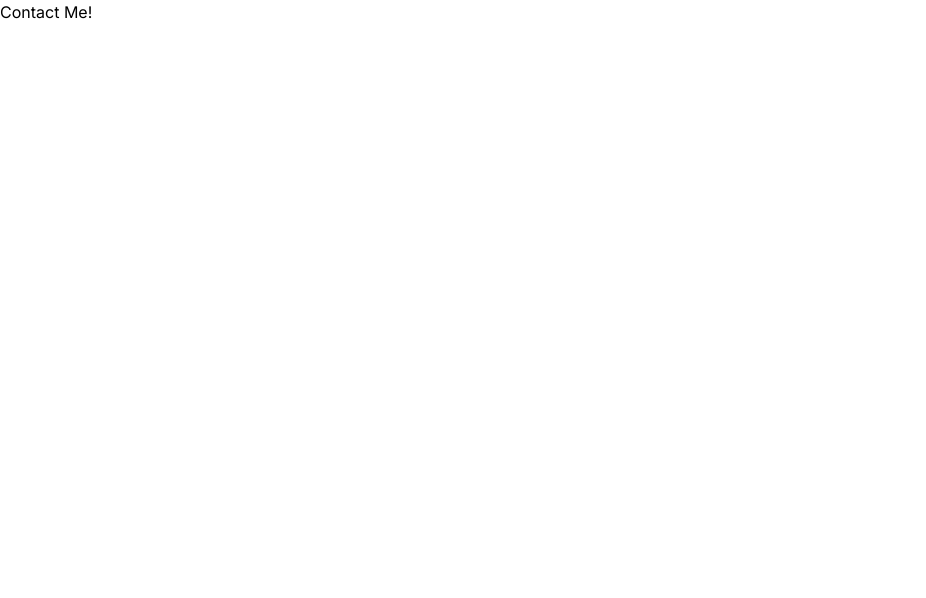
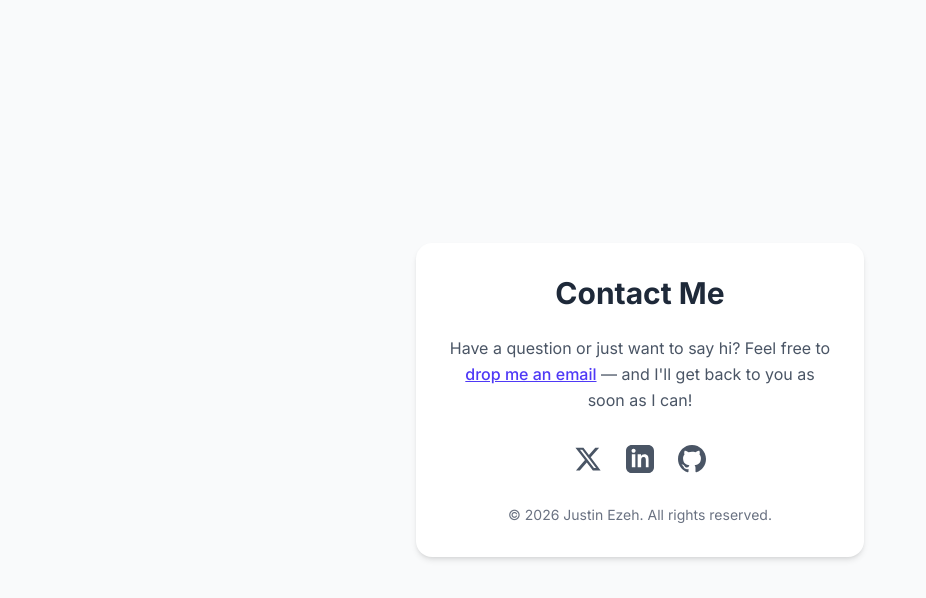
Before and after one commit to chereolisa/alx-capstone, a React (Vite) app in the folder Quiz-App/: page /contact in a window 1280 px wide. Shown: the top 598 px of the page, without its empty margins (0-926 px from the left). Built offline with nearby package versions, Linux system fonts and the light colour scheme.

Commit message:
Official final commit

```diff
--- a/Quiz-App/package.json
+++ b/Quiz-App/package.json
@@ -13,6 +13,7 @@
     "@tailwindcss/vite": "^4.1.18",
     "he": "^1.2.0",
     "react": "^19.2.0",
+    "react-confetti": "^6.4.0",
     "react-dom": "^19.2.0",
     "react-router-dom": "^7.13.0",
     "tailwindcss": "^4.1.18"
@@ -22,7 +23,7 @@
     "@types/react": "^19.2.7",
     "@types/react-dom": "^19.2.3",
     "@vitejs/plugin-react": "^5.1.1",
-    "eslint": "^4.0.0",
+    "eslint": "^9.39.3",
     "eslint-plugin-react-hooks": "^7.0.1",
     "eslint-plugin-react-refresh": "^0.4.24",
     "globals": "^16.5.0",
--- a/Quiz-App/src/components/Contact.jsx
+++ b/Quiz-App/src/components/Contact.jsx
@@ -2,8 +2,64 @@ import React from "react";
 
 const Contact = () => {
   return (
-    <div>
-      <h1>Contact Me!</h1>
+    <div className="min-h-screen flex items-center justify-center bg-gray-50 px-4 py-12">
+      <div className="max-w-md w-full bg-white p-8 rounded-2xl shadow-md text-center">
+        <h1 className="text-3xl font-bold text-gray-800 mb-6">Contact Me</h1>
+
+        <p className="text-gray-600 mb-8 leading-relaxed">
+          Have a question or just want to say hi? Feel free to{" "}
+          <a
+            href="mailto:justincherechukwu@gmail.com"
+            className="text-indigo-600 font-medium hover:text-indigo-800 underline"
+          >
+            drop me an email
+          </a>{" "}
+          — and I'll get back to you as soon as I can!
+        </p>
+
+        {/* Optional: quick social links */}
+        <div className="flex justify-center gap-6 mt-6">
+          <a
+            href="https://x.com/chereolisa"
+            target="_blank"
+            rel="noopener noreferrer"
+            className="text-gray-600 hover:text-[#000000] transition"
+            aria-label="Twitter"
+          >
+            <svg className="w-7 h-7" fill="currentColor" viewBox="0 0 24 24">
+              <path d="M18.244 2.25h3.308l-7.227 8.26 8.502 11.24H16.17l-5.214-6.817L4.99 21.75H1.68l7.73-8.835L1.254 2.25H8.08l4.713 6.231zm-1.161 17.52h1.833L7.084 4.126H5.117z" />
+            </svg>
+          </a>
+
+          <a
+            href="https://www.linkedin.com/in/ezeh-cherechukwu-jay"
+            target="_blank"
+            rel="noopener noreferrer"
+            className="text-gray-600 hover:text-indigo-600 transition"
+            aria-label="LinkedIn"
+          >
+            <svg className="w-7 h-7" fill="currentColor" viewBox="0 0 24 24">
+              <path d="M19 0h-14c-2.761 0-5 2.239-5 5v14c0 2.761 2.239 5 5 5h14c2.762 0 5-2.239 5-5v-14c0-2.761-2.238-5-5-5zm-11 19h-3v-11h3v11zm-1.5-12.268c-.966 0-1.75-.79-1.75-1.764s.784-1.764 1.75-1.764 1.75.79 1.75 1.764-.783 1.764-1.75 1.764zm13.5 12.268h-3v-5.604c0-1.337-.029-3.058-1.867-3.058-1.867 0-2.152 1.459-2.152 2.966v5.696h-3v-11h2.882v1.509h.039c.401-.757 1.381-1.557 2.837-1.557 3.033 0 3.597 1.997 3.597 4.597v6.451z" />
+            </svg>
+          </a>
+
+          <a
+            href="https://github.com/chereolisa"
+            target="_blank"
+            rel="noopener noreferrer"
+            className="text-gray-600 hover:text-[#000000] transition"
+            aria-label="GitHub"
+          >
+            <svg className="w-7 h-7" fill="currentColor" viewBox="0 0 24 24">
+              <path d="M12 0C5.374 0 0 5.373 0 12c0 5.302 3.438 9.8 8.207 11.387.599.111.793-.261.793-.577v-2.234c-3.338.726-4.033-1.416-4.033-1.416-.546-1.387-1.333-1.756-1.333-1.756-1.089-.745.083-.729.083-.729 1.205.084 1.839 1.237 1.839 1.237 1.07 1.834 2.807 1.304 3.492.997.107-.775.418-1.305.762-1.604-2.665-.305-5.467-1.334-5.467-5.931 0-1.311.469-2.381 1.236-3.221-.124-.303-.535-1.524.117-3.176 0 0 1.008-.322 3.301 1.23A11.509 11.509 0 0112 5.803c1.02.005 2.047.138 3.006.404 2.291-1.552 3.297-1.23 3.297-1.23.653 1.653.242 2.874.118 3.176.77.84 1.235 1.911 1.235 3.221 0 4.609-2.807 5.624-5.479 5.921.43.372.823 1.102.823 2.222v3.293c0 .319.192.694.801.576C20.566 21.797 24 17.3 24 12c0-6.627-5.373-12-12-12z" />
+            </svg>
+          </a>
+        </div>
+
+        <p className="mt-8 text-sm text-gray-500">
+          © {new Date().getFullYear()} Justin Ezeh. All rights reserved.
+        </p>
+      </div>
     </div>
   );
 };
--- a/Quiz-App/src/components/HomePage.jsx
+++ b/Quiz-App/src/components/HomePage.jsx
@@ -2,9 +2,12 @@ import { Link } from "react-router-dom";
 
 const HomePage = () => {
   return (
-    <div className="flex flex-col justify-center items-center p-8">
+    <div className="flex flex-col justify-center items-center min-h-screen p-4 sm:p-8 md:p-10 lg:p-12 ">
       <nav>
-        <ul className="flex justify-evenly gap-48 font-itim text-2xl">
+        <ul
+          className="flex justify-evenly font-itim text-2xl sm:gap-8
+          md:gap-12 lg:gap-16"
+        >
           <Link
             to="/"
             className="hover:bg-[#4E062E] hover:text-[#ffffff] px-4 py-2 rounded-md "
@@ -12,7 +15,7 @@ const HomePage = () => {
             Home
           </Link>
           <Link
-            to="/quiz"
+            to="/preferences"
             className="hover:bg-[#4E062E] hover:text-[#ffffff] px-4 py-2 rounded-md "
           >
             Quiz
@@ -26,15 +29,18 @@ const HomePage = () => {
         </ul>
       </nav>
       <img src="/Logo.svg" alt="Logo" />
-      <h1 className="text-8xl font-lemon font-bold text-[#4E062E] mb-4 mt-0">
+      <h1 className="font-lemon font-bold text-[#4E062E] mb-4 mt-0 md:mb-6 text-center text-5xl sm:text-6xl md:text-7xl lg:text-8xl">
         QUIZZIE
       </h1>
-      <p className="font-itim text-2xl m-4 ">
+      <p
+        className="font-itim m-4 text-center text-lg sm:text-xl md:text-2xl mb-8 md:mb-10 px-4 sm:px-0
+        max-w-xl"
+      >
         Test your knowledge across different topics with a quick quiz!
       </p>
       <Link
         to="/preferences"
-        className="bg-[#4E062E] hover:bg-[#85044b] hover:text-[#ffffff] px-8 py-4 rounded-md font-itim font-normal text-[#ffffff] text-2xl"
+        className="bg-[#4E062E] hover:bg-[#85044b] hover:text-[#ffffff] px-8 py-4 rounded-md font-itim font-normal text-[#ffffff] text-xl sm:text-2xl"
       >
         Take a Quiz
       </Link>
--- a/Quiz-App/src/components/Preferences.jsx
+++ b/Quiz-App/src/components/Preferences.jsx
@@ -11,14 +11,17 @@ function Preferences() {
 
   return (
     <div className="m-6 flex flex-col justify-center items-center">
-      <h2 className="text-center font-lemon text-4xl mb-4">
+      <h2
+        className="text-center font-lemon text-3xl sm:text-4xl md:text-5xl
+        mb-6 sm:mb-8 md:mb-10"
+      >
         Select your Preferences
       </h2>
 
-      <div className="flex flex-col w-1/2 justify-end ">
+      <div className="flex flex-col w-full sm:w-1/2 justify-end gap-3 ">
         <label
           htmlFor="topic"
-          className="mt-4 mb-1 font-itim font-normal text-2xl"
+          className="mt-4 font-itim font-normal text-xl sm:text-2xl"
         >
           Topic
         </label>
@@ -32,14 +35,14 @@ function Preferences() {
           <option value="">Select a topic</option>
           <option value="19">Mathematics</option>
           <option value="12">Music</option>
-          <option value="18">Computers</option>
+          <option value="18">Computer</option>
           <option value="23">History</option>
           <option value="9">General Knowledge</option>
         </select>
 
         <label
           htmlFor="difficulty"
-          className="mt-4 mb-1 font-itim font-normal text-2xl"
+          className="mt-4 font-itim font-normal text-xl sm:text-2xl"
         >
           Difficulty
         </label>
@@ -58,7 +61,7 @@ function Preferences() {
 
         <label
           htmlFor="amount"
-          className="mt-4 mb-1 font-itim font-normal text-2xl"
+          className="mt-4 font-itim font-normal text-xl sm:text-2xl"
         >
           Number of Questions
         </label>
@@ -87,8 +90,8 @@ function Preferences() {
         state={{ topic, difficulty, amount: Number(amount) }}
         className={`
     px-8 py-4 rounded-md
-    font-itim font-normal text-[#ffffff] text-2xl
-    mt-8
+    font-itim font-normal text-[#ffffff] text-xl sm:text-2xl
+    mt-8 sm:mt-10 md:mt-12
     transition-colors duration-200
     ${
       isReady
--- a/Quiz-App/src/components/Question.jsx
+++ b/Quiz-App/src/components/Question.jsx
@@ -192,7 +192,7 @@ function Question() {
         {currentQuestionIndex > 0 && (
           <button
             onClick={() => setCurrentQuestionIndex((prev) => prev - 1)}
-            className="bg-[#4E062E] hover:bg-[#85044b] hover:text-[#ffffff] px-8 py-4 rounded-md font-itim font-normal text-[#ffffff] text-2xl"
+            className="bg-[#4E062E] hover:bg-[#85044b] hover:text-[#ffffff] px-8 py-4 rounded-md font-itim font-normal text-[#ffffff] text-xl sm:text-2xl"
           >
             Previous
           </button>
@@ -202,22 +202,13 @@ function Question() {
           <button
             onClick={() => setCurrentQuestionIndex((prev) => prev + 1)}
             disabled={!selectedAnswer}
-            // style={{
-            //   padding: "10px 28px",
-            //   fontSize: "1em",
-            //   background: selectedAnswer ? "#1976d2" : "#ccc",
-            //   color: "white",
-            //   border: "none",
-            //   borderRadius: "6px",
-            //   cursor: selectedAnswer ? "pointer" : "not-allowed",
-            // }}
             className={`
     px-8 py-4 rounded-md
-    font-itim font-normal text-[#ffffff] text-2xl
+    font-itim font-normal text-[#ffffff] text-xl sm:text-2xl
     transition-colors duration-200
     ${
       selectedAnswer
-        ? "bg-[#4E062E] hover:bg-[#85044b] cursor-pointer"
+        ? "bg-[#4E062E] hover:bg-[#85044b] cursor-pointer "
         : "bg-[#a0a0a0] cursor-not-allowed opacity-60"
     }
   `}
@@ -231,7 +222,7 @@ function Question() {
             disabled={!selectedAnswer}
             className={`
     px-8 py-4 rounded-md
-    font-itim font-normal text-[#ffffff] text-2xl
+    font-itim font-normal text-[#ffffff] text-xl sm:text-2xl
     transition-colors duration-200
     ${
       selectedAnswer
```
Also changed, not shown: Quiz-App/src/components/Result.jsx (+45 -11 lines), 1 other file (tests, documents, lock files or other folders).
